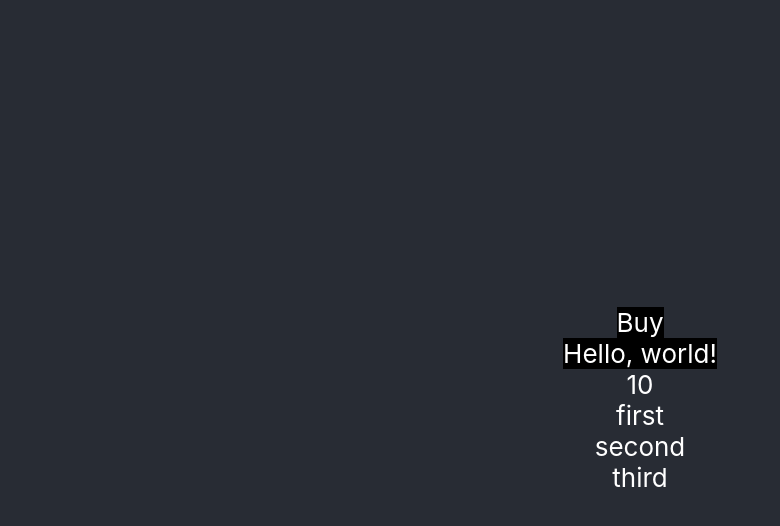
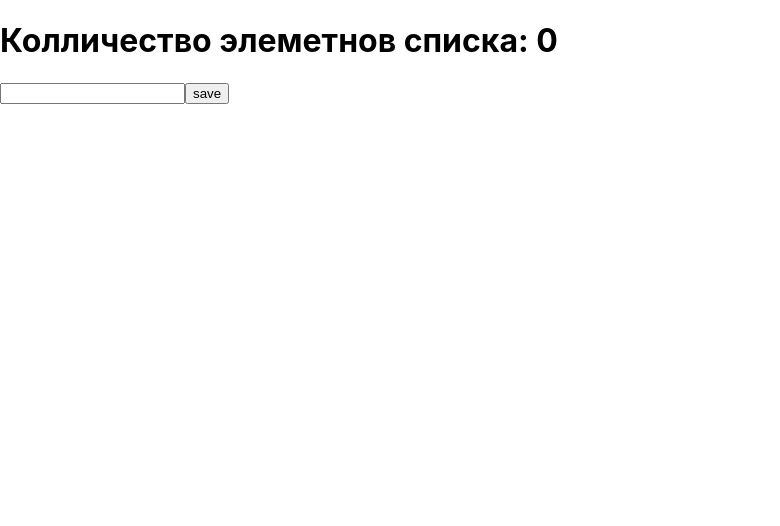
Before and after one commit to fferum990/react1, a React (Create React App) app: page / in a window 1280 px wide. Shown: the top 526 px of the page, without its empty margins (0-780 px from the left). Built offline with nearby package versions, Linux system fonts and the light colour scheme.

Commit message:
Создание макета и подготовка пространства для функционала

```diff
--- a/src/App.js
+++ b/src/App.js
@@ -1,14 +1,32 @@
-import './App.css';
-import Hello from './Hello.js'
-import Buy from './Buy.js'
+import { useState } from 'react'
+import List from './List.js'
+import Form_list from './Form_list'
+function App() {
+  const [lists,setList] = useState([])
 
-function App() {
+  const addList = () =>{
+
+  }
+  const removeList = () =>{
+
+  }
+  const handleToggle = () =>{
+
+  }
+
   return (
+
     <div className="App">
-      <header className="App-header">
-        <Buy parent_color={"black"}/>
-        <Hello parent_color={"black"}/>
+      <header>
+        <h1>Колличество элеметнов списка: {lists.length}</h1>
       </header>
+      <Form_list />
+      {lists.map((list) => {
+        return (
+          <List
+          key={list.id} />
+        )
+      })}
     </div>
   );
 }
--- a/src/Buy.js
+++ /dev/null
@@ -1,3 +0,0 @@
-export default function Buy({parent_color}){
-    return <div style={{backgroundColor: parent_color}}>Buy</div>
-}
--- /dev/null
+++ b/src/Form_list.js
@@ -0,0 +1,29 @@
+import { useState} from 'react'
+function Form_list(){
+    const [userInput, setUserInput] = useState('')
+
+    const handleSumbit = ( ) => {
+
+    }
+
+    const EnterPress = () => {
+
+    }
+
+    const handleChange = () => {
+
+    }
+
+    return (
+        <form onSubmit={handleSumbit}>
+            <input
+            value={userInput}
+            type="text"
+            onChange={handleChange}
+            onKeyDown={EnterPress}
+            />
+            <button>save</button>
+        </form>
+    )
+}
+export default Form_list
--- a/src/Hello.js
+++ /dev/null
@@ -1,44 +0,0 @@
-import React, { Component } from "react";
-
-export default class Hello extends Component{
-    constructor(){
-        super();
-        this.state = {color: "red", digit: 0, list:[{title:"first"}, {title:"second"}, {title:"third"}]};
-    }
-
-
-    componentDidMount(){
-        console.log(this.props.parent_color)
-        setTimeout(()=>{
-            this.setState({digit:10, color: this.props.parent_color})
-        },2000)
-        console.log("ComponentDidMount")
-    }
-
-    renderListItem({item,index}){
-        return <div key={`${item.title}`}>{item.title}</div>
-    }
-    renderLists(){
-        return this.state.list.map((item,index)=>{
-            return this.renderListItem({item,index});
-
-        });
-    }
-
-    render(){
-        console.log("render")
-        return (
-        <div>
-        <div onClick={()=>{
-            this.setState({color:"yellow"});
-        }}
-        style={{backgroundColor:this.state.color}}
-        >
-            Hello, world!
-        </div>
-        <div>{this.state.digit}</div>
-        {this.renderLists()}
-        </div>
-        );
-    }
-}
--- /dev/null
+++ b/src/List.js
@@ -0,0 +1,4 @@
+function List(){
+    return null
+}
+export default List
```
